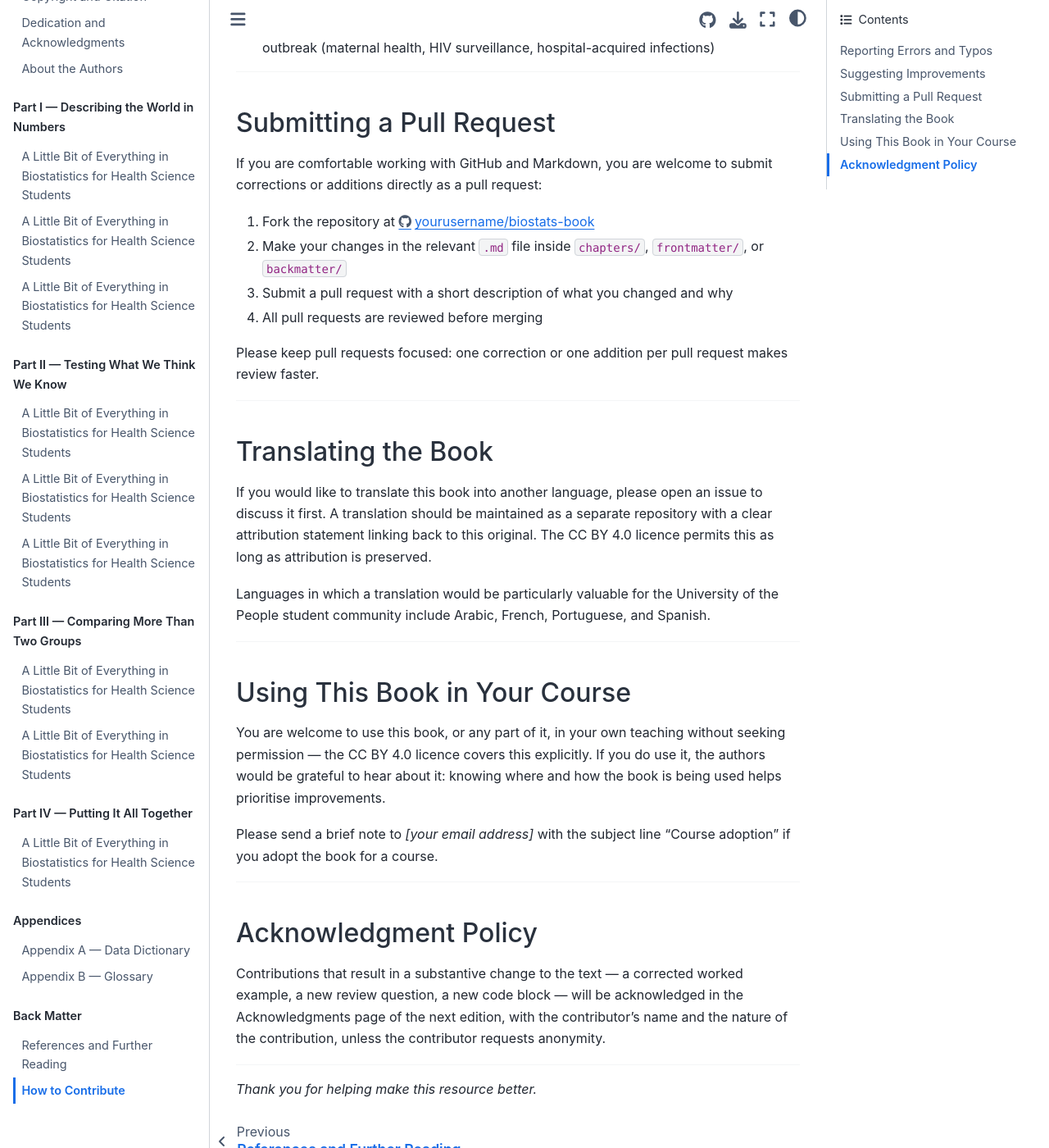
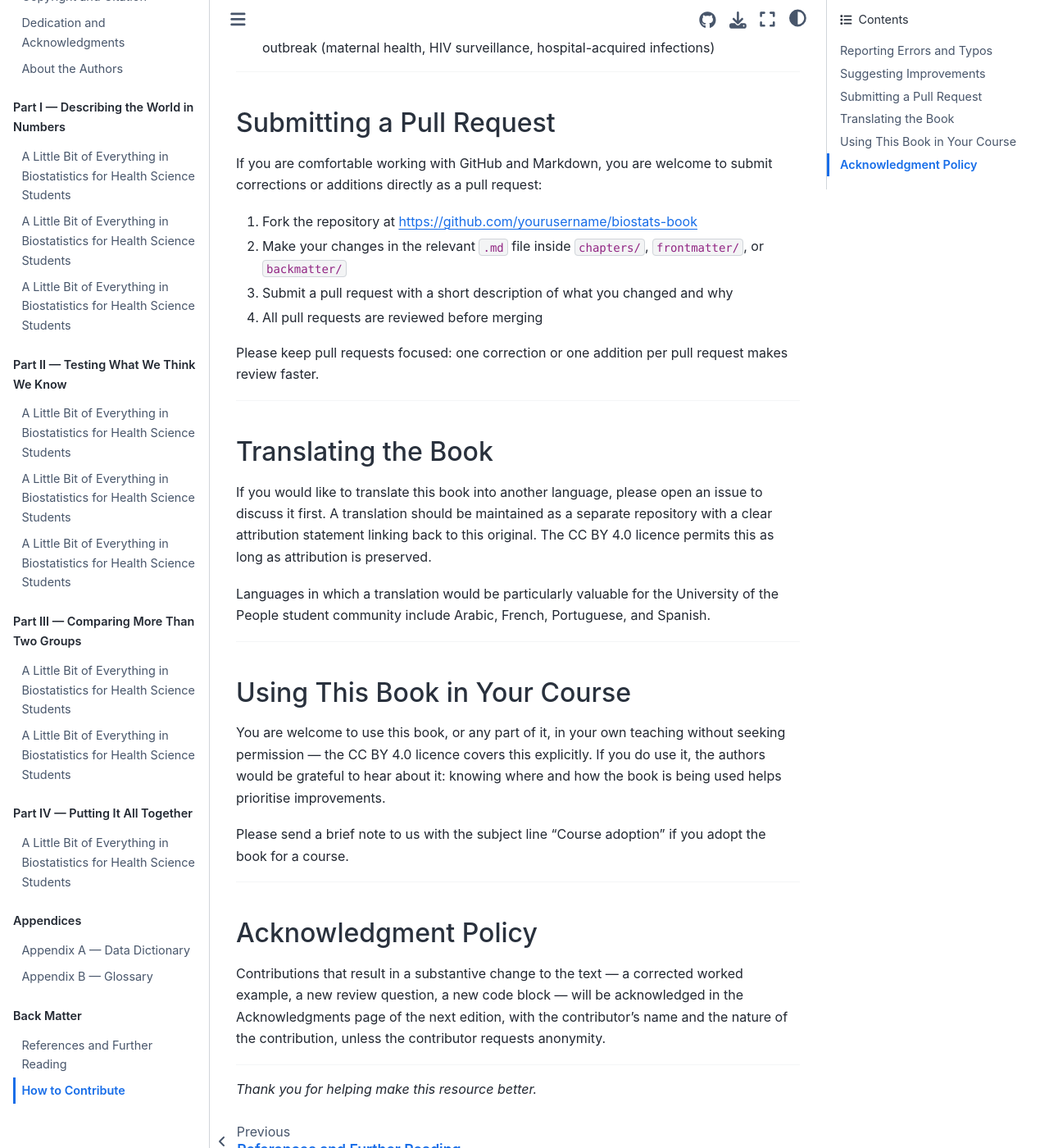
Before and after one commit to paytonyau/biostats-book, a Jupyter Book: the page built from backmatter/contribute.md, in a window 1280 px wide and 1400 px high, scrolled down 943 px. Shown: the whole window at 82% size. Built offline with Jupyter Book 1.0.4 settings and Sphinx 7.4.7 and the Sphinx Book theme 1.1.4, drawn with Linux system fonts in a browser that asks for light colours; part of the change alters nothing that is shown; some of the changed text lies outside the part shown.

Commit message:
Update GitHub links and contact information

```diff
--- a/backmatter/contribute.md
+++ b/backmatter/contribute.md
@@ -8,7 +8,7 @@ This book is an open-source living textbook, published under the [Creative Commo
 
 If you find a factual error, a typographical error, a broken formula, or a code block that does not run as written, the best way to report it is through the **GitHub Issues tracker**:
 
-1. Go to [https://github.com/yourusername/biostats-book/issues](https://github.com/yourusername/biostats-book/issues)
+1. Go to [https://github.com/yourusername/biostats-book/issues](https://github.com/paytonyau/biostats-book/issues)
 2. Click **New Issue**
 3. In the title, state the chapter and the nature of the problem (e.g., "Ch. 5 — incorrect degrees of freedom formula in Section 6.2")
 4. In the body, paste the current text and your suggested correction
@@ -33,7 +33,7 @@ Suggestions that have been particularly valuable in previous revisions include:
 
 If you are comfortable working with GitHub and Markdown, you are welcome to submit corrections or additions directly as a pull request:
 
-1. Fork the repository at [https://github.com/yourusername/biostats-book](https://github.com/yourusername/biostats-book)
+1. Fork the repository at [https://github.com/yourusername/biostats-book](https://github.com/paytonyau/biostats-book)
 2. Make your changes in the relevant `.md` file inside `chapters/`, `frontmatter/`, or `backmatter/`
 3. Submit a pull request with a short description of what you changed and why
 4. All pull requests are reviewed before merging
@@ -54,7 +54,7 @@ Languages in which a translation would be particularly valuable for the Universi
 
 You are welcome to use this book, or any part of it, in your own teaching without seeking permission — the CC BY 4.0 licence covers this explicitly. If you do use it, the authors would be grateful to hear about it: knowing where and how the book is being used helps prioritise improvements.
 
-Please send a brief note to *[your email address]* with the subject line "Course adoption" if you adopt the book for a course.
+Please send a brief note to us with the subject line "Course adoption" if you adopt the book for a course.
 
 ---
 
```
